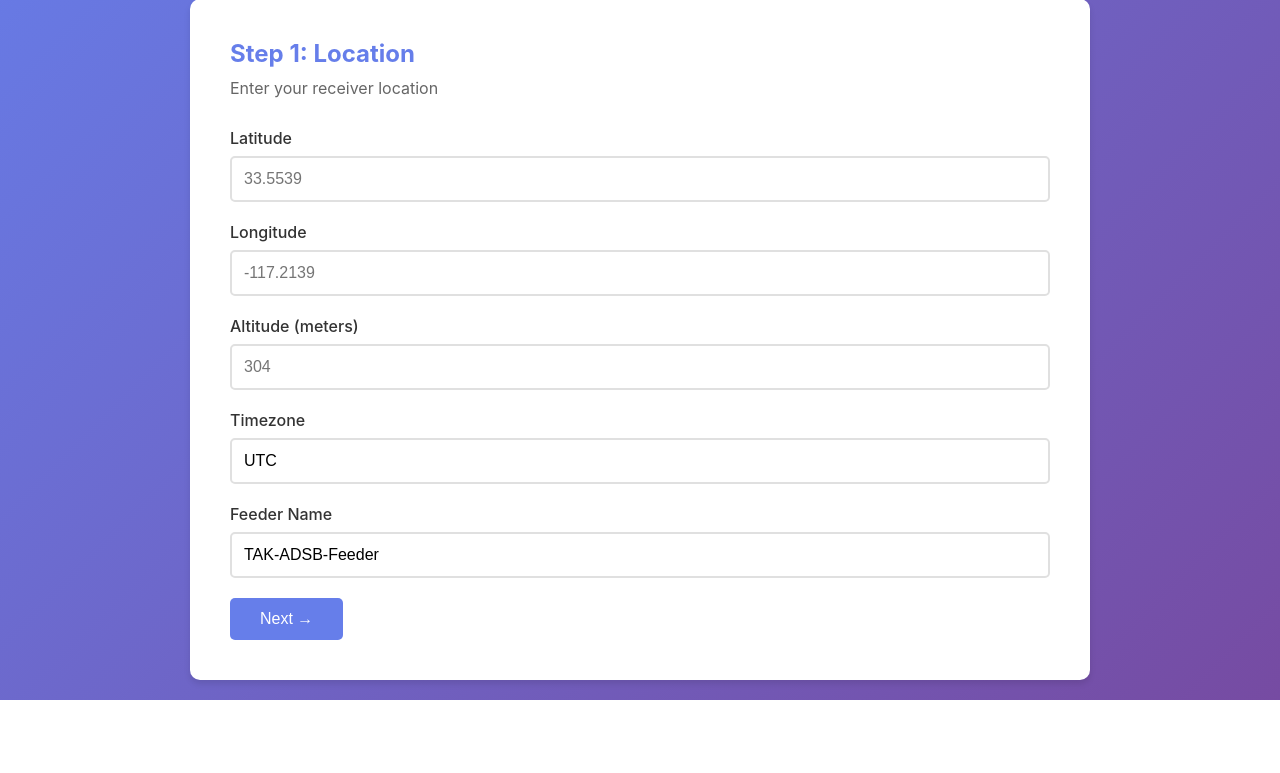
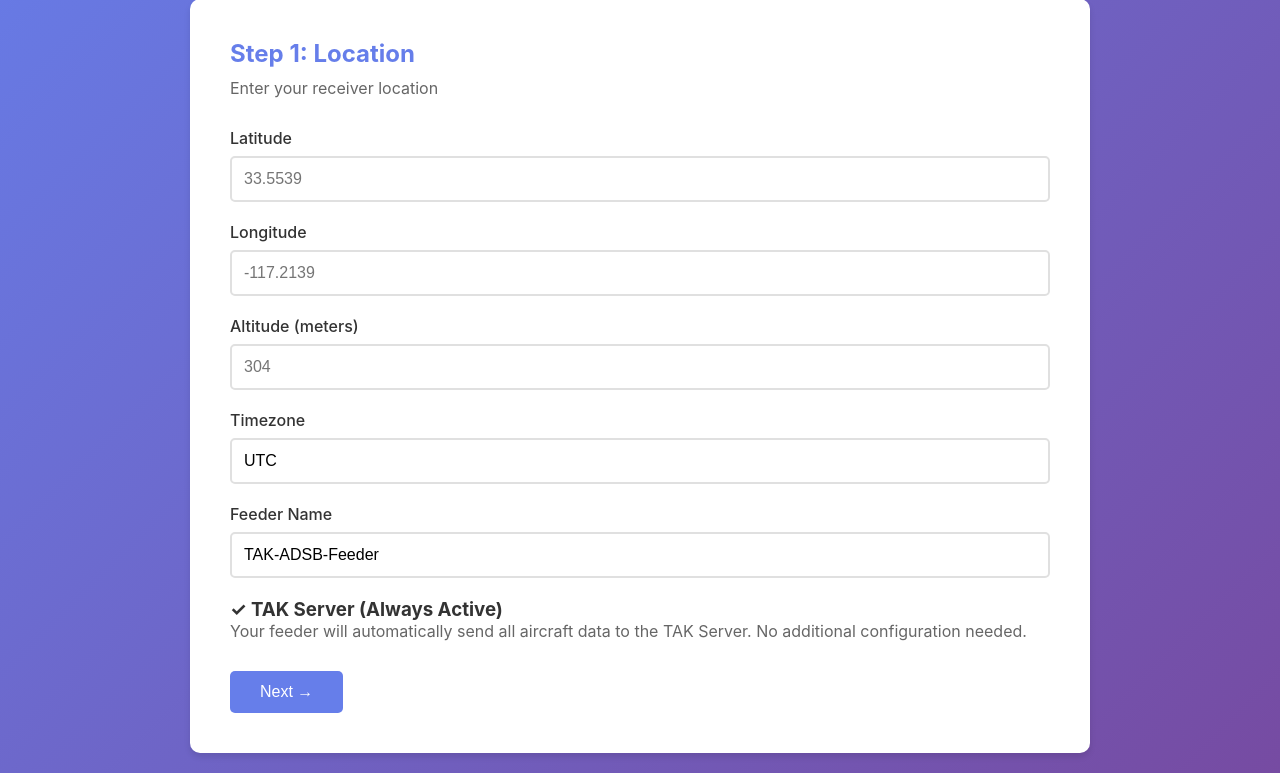
Before and after one commit to cfd2474/feeder_test, a Flask app: page /setup in a window 1280 px wide. Shown: the part 191-964 px from the top of the page. Before the commit the page ends 891 px from the top, so only its background shows below. Run offline with Flask 3, Linux system fonts and the light colour scheme.

Commit message:
hardcode aggregator

```diff
--- a/web/app.py
+++ b/web/app.py
@@ -1,7 +1,7 @@
 #!/usr/bin/env python3
 """
-TAK-ADSB-Feeder Web Interface
-Flask app for setup wizard and dashboard
+TAK-ADSB-Feeder Web Interface v2.1
+Flask app with TAK Server protection
 """
 
 from flask import Flask, render_template, request, jsonify, redirect, url_for
@@ -13,6 +13,15 @@
 
 ENV_FILE = Path("/opt/adsb/config/.env")
 CONFIG_BUILDER = "/opt/adsb/scripts/config_builder.py"
+
+# TAK Server hardcoded defaults - NEVER override these from user input
+TAK_DEFAULTS = {
+    'TAK_ENABLED': 'true',
+    'TAK_SERVER_HOST_PRIMARY': '100.117.34.88',
+    'TAK_SERVER_HOST_FALLBACK': '104.225.219.254',
+    'TAK_SERVER_PORT': '30004',
+    'TAK_CONNECTION_MODE': 'auto'
+}
 
 def read_env():
     """Read .env file and return as dict"""
@@ -107,14 +116,30 @@
 
 @app.route('/api/config', methods=['POST'])
 def save_config():
-    """Save configuration"""
+    """
+    Save configuration
+    CRITICAL: Protect TAK Server settings from user override
+    """
     try:
         data = request.json
         env = read_env()
 
-        # Update env with new data
+        # PROTECT TAK SETTINGS - Always use hardcoded defaults
+        # Remove any TAK parameters from user input
+        tak_keys = ['TAK_ENABLED', 'TAK_SERVER_HOST', 'TAK_SERVER_HOST_PRIMARY',
+                    'TAK_SERVER_HOST_FALLBACK', 'TAK_SERVER_PORT', 'TAK_CONNECTION_MODE']
+
+        for key in tak_keys:
+            if key in data:
+                del data[key]  # Remove user-provided TAK settings
+
+        # Update env with user data (TAK excluded)
         for key, value in data.items():
             env[key] = str(value)
+
+        # Ensure TAK defaults are always present and correct
+        for key, value in TAK_DEFAULTS.items():
+            env[key] = value
 
         # Write to file
         write_env(env)
--- a/web/static/js/setup.js
+++ b/web/static/js/setup.js
@@ -11,16 +11,17 @@
 // Save configuration and start service
 async function saveAndStart() {
     const config = {
+        // Location settings
         FEEDER_LAT: document.getElementById('lat').value,
         FEEDER_LONG: document.getElementById('lon').value,
         FEEDER_ALT_M: document.getElementById('alt').value,
         FEEDER_TZ: document.getElementById('tz').value,
         MLAT_SITE_NAME: document.getElementById('site_name').value,
 
-        TAK_ENABLED: document.getElementById('tak_enabled').checked ? 'true' : 'false',
-        TAK_SERVER_HOST: document.getElementById('tak_host').value,
-        TAK_SERVER_PORT: document.getElementById('tak_port').value,
+        // TAK Server is hardcoded - DO NOT send these parameters
+        // TAK_ENABLED, TAK_SERVER_HOST_*, TAK_SERVER_PORT will use defaults from env-template
 
+        // Optional aggregators only
         FR24_ENABLED: document.getElementById('fr24_enabled').checked ? 'true' : 'false',
         FR24_SHARING_KEY: document.getElementById('fr24_key').value,
 
--- a/web/templates/setup.html
+++ b/web/templates/setup.html
@@ -44,38 +44,21 @@
                     <input type="text" id="site_name" placeholder="MyFeeder" value="{{ config.get('MLAT_SITE_NAME', 'TAK-ADSB-Feeder') }}">
                 </div>
 
+                <div class="info-box" style="margin-top: 20px;">
+                    <h3>✓ TAK Server (Always Active)</h3>
+                    <p>Your feeder will automatically send all aircraft data to the TAK Server. No additional configuration needed.</p>
+                </div>
+
                 <button class="btn btn-primary" onclick="nextStep(2)">Next →</button>
             </div>
 
-            <!-- Step 2: TAK Server Info -->
+            <!-- Step 2: Optional Aggregators -->
             <div class="step" id="step2">
-                <h2>Step 2: TAK Server</h2>
-                <p>TAK Server is always enabled as your primary feed</p>
-
-                <div class="info-box">
-                    <h3>✓ TAK Server Configuration</h3>
-                    <p><strong>Status:</strong> Always Enabled (Hardcoded)</p>
-                    <p><strong>Primary IP:</strong> {{ config.get('TAK_SERVER_HOST_PRIMARY', '100.117.34.88') }}</p>
-                    <p><strong>Fallback IP:</strong> {{ config.get('TAK_SERVER_HOST_FALLBACK', '104.225.219.254') }}</p>
-                    <p><strong>Port:</strong> {{ config.get('TAK_SERVER_PORT', '30004') }}</p>
-                    <p><strong>Mode:</strong> Auto (with failover support)</p>
-                </div>
+                <h2>Step 2: Public Aggregators</h2>
+                <p>Optional: Share data with public aggregator services</p>
 
                 <div class="info-note">
-                    <p>ℹ️ TAK Server receives all aircraft data automatically. Connection monitoring and failover will be available in a future update.</p>
-                </div>
-
-                <button class="btn" onclick="prevStep(1)">← Back</button>
-                <button class="btn btn-primary" onclick="nextStep(3)">Next →</button>
-            </div>
-
-            <!-- Step 3: Optional Aggregators -->
-            <div class="step" id="step3">
-                <h2>Step 3: Public Aggregators</h2>
-                <p>Optional: Enable additional public aggregator feeds</p>
-
-                <div class="info-note">
-                    <p>ℹ️ TAK Server is already configured and will receive data regardless of these settings.</p>
+                    <p>ℹ️ TAK Server is already configured and will receive all data. These are optional additional feeds.</p>
                 </div>
 
                 <div class="aggregator-card">
@@ -120,7 +103,7 @@
                     </div>
                 </div>
 
-                <button class="btn" onclick="prevStep(2)">← Back</button>
+                <button class="btn" onclick="prevStep(1)">← Back</button>
                 <button class="btn btn-success" onclick="saveAndStart()">Save & Start 🚀</button>
             </div>
         </div>
```
Also changed, not shown: 2 other files.
